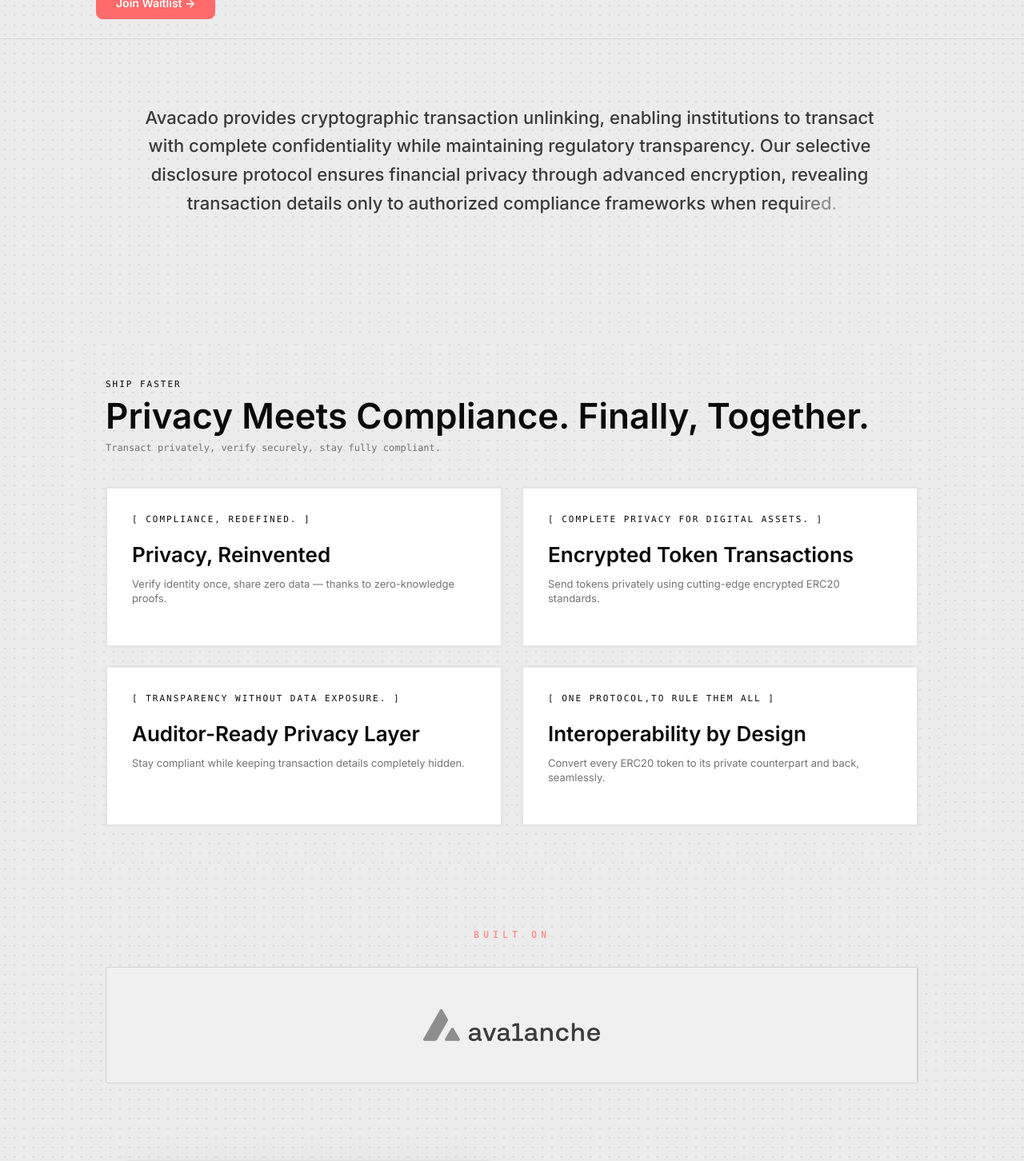
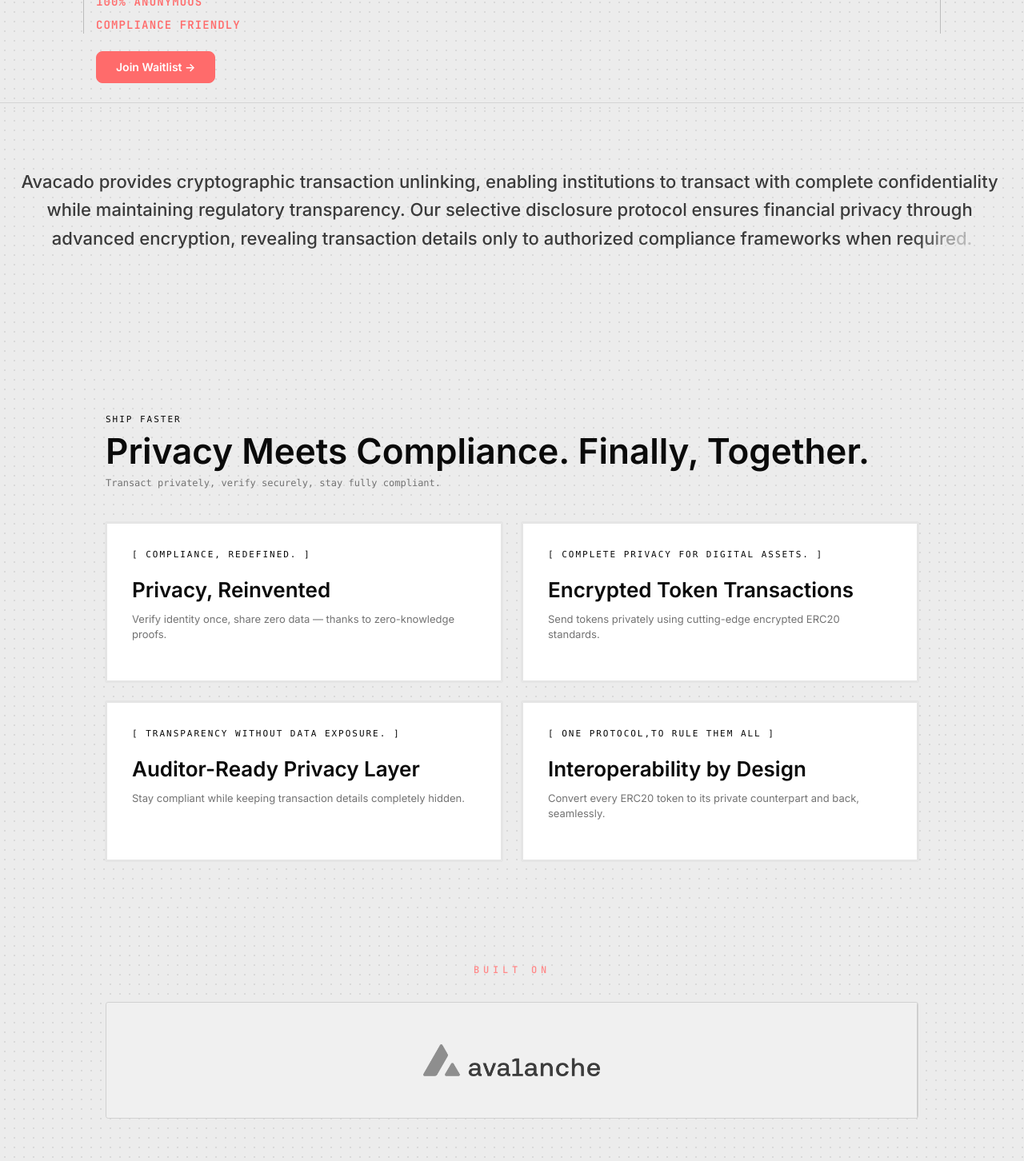
Before and after one commit to avacadoe/join-waitlist, a Next.js app: page / in a window 1280 px wide. Shown: the part 880-2332 px from the top of the page at 80% size. Built offline with nearby package versions, Linux system fonts and the light colour scheme; no server answers; the database is empty; a web font is replaced by a local one.

Commit message:
more changes

```diff
--- a/app/docs/page.tsx
+++ b/app/docs/page.tsx
@@ -82,7 +82,7 @@ export default function DocsPage() {
       <ScrollProgressLine />
       <Navbar />
       <main
-        className="min-h-screen"
+        className="min-h-screen overflow-x-hidden pt-16 lg:pt-20"
         style={{
           backgroundColor: "#ECECEC",
           backgroundImage:
@@ -91,7 +91,7 @@ export default function DocsPage() {
         }}
       >
         {/* Header */}
-        <section className="border-b border-black/10 pt-24 pb-16 lg:pt-32 lg:pb-20">
+        <section className="border-b border-black/10 pt-8 pb-16 lg:pt-12 lg:pb-20">
           <div className="mx-auto max-w-[1200px] px-6 lg:px-16">
             <motion.div
               initial={{ opacity: 0, y: 20 }}
@@ -106,7 +106,7 @@ export default function DocsPage() {
                 </span>
               </div>
               <h1
-                className="text-[48px] lg:text-[72px] font-bold tracking-[-0.04em] text-[#1F1F1F] leading-[1.1] mb-6"
+                className="text-[32px] sm:text-[48px] lg:text-[72px] font-bold tracking-[-0.04em] text-[#1F1F1F] leading-[1.1] mb-6 overflow-constrain"
                 style={{
                   fontFamily: "'Scto Grotesk A', Inter, -apple-system, sans-serif",
                 }}
@@ -180,7 +180,7 @@ export default function DocsPage() {
                   />
 
                   {/* Menu */}
-                  <div className="lg:hidden fixed inset-y-0 right-0 w-80 bg-white z-50 shadow-2xl overflow-y-auto">
+                  <div className="lg:hidden fixed inset-y-0 right-0 w-[min(320px,90vw)] bg-white z-50 shadow-2xl overflow-y-auto">
                     <div className="p-6">
                       <div className="flex items-center justify-between mb-6">
                         <h3 className="text-[18px] font-semibold text-[#1F1F1F]">Contents</h3>
@@ -224,7 +224,7 @@ export default function DocsPage() {
               )}
 
               {/* Content */}
-              <div className="prose prose-neutral max-w-none">
+              <div className="prose prose-neutral max-w-none overflow-x-hidden">
                 {/* Overview */}
                 <Section id="overview" title="Overview">
                   <p>
@@ -760,7 +760,7 @@ function ProcessStep({ step, title, children }: { step: string; title: string; c
 
 function CodeBlock({ children, className = "" }: { children: React.ReactNode; className?: string }) {
   return (
-    <pre className={`p-4 bg-[#1F1F1F] text-[#E0E0E0] rounded-[2px] overflow-x-auto font-mono text-[13px] ${className}`}>
+    <pre className={`p-4 bg-[#1F1F1F] text-[#E0E0E0] rounded-[2px] overflow-x-auto font-mono text-[13px] max-w-full ${className}`}>
       <code>{children}</code>
     </pre>
   );
--- a/app/globals.css
+++ b/app/globals.css
@@ -24,6 +24,23 @@
   font-weight: 500;
   font-style: normal;
   font-display: swap;
+}
+
+/* Prevent horizontal scrolling on mobile */
+html, body {
+  overflow-x: hidden;
+  max-width: 100vw;
+}
+
+* {
+  box-sizing: border-box;
+}
+
+/* Ensure all elements stay within viewport */
+.overflow-constrain {
+  max-width: 100%;
+  overflow-wrap: break-word;
+  word-wrap: break-word;
 }
 
 :root {
--- a/app/page.tsx
+++ b/app/page.tsx
@@ -51,7 +51,7 @@ export default function Home() {
       <Navbar />
 
       <main
-        className="min-h-screen"
+        className="min-h-screen overflow-x-hidden pt-16 lg:pt-20"
         style={{
           backgroundColor: "#ECECEC",
           backgroundImage:
@@ -82,14 +82,14 @@ export default function Home() {
           </div>
 
           {/* Content */}
-          <div className="relative z-[1] mx-auto flex h-full w-full max-w-[1200px] px-6 py-16 lg:px-16 lg:py-24">
+          <div className="relative z-[1] mx-auto flex h-full w-full max-w-[1200px] px-6 py-16 lg:px-16 lg:py-24 overflow-x-hidden">
             <div className="grid h-full w-full min-h-[70vh] gap-8 md:grid-cols-2">
               {/* Left */}
               <div className="relative top-6 flex flex-col justify-between px-2 pt-4 lg:top-10 lg:px-4">
                 <div>
                   {/* Animated hero title - AVAX style character reveal */}
                   <h1
-                    className="text-balance font-bold leading-[1.02] text-[48px] sm:text-[64px] lg:text-[96px]"
+                    className="text-balance font-bold leading-[1.02] text-[32px] sm:text-[48px] md:text-[64px] lg:text-[96px] overflow-constrain"
                     style={{
                       letterSpacing: "-0.02em",
                       color: "#FF6B6B",
@@ -292,7 +292,7 @@ export default function Home() {
           <div className="relative z-[1] flex mt-[40px] mb-[40px] items-center justify-center">
             <div className="w-full text-center">
               <ScrollTextFill
-                className="mx-auto max-w-[920px] text-[15px] md:text-[17px] lg:text-[22px] leading-relaxed font-medium"
+                className="mx-auto max-w-[min(920px,95vw)] text-[15px] md:text-[17px] lg:text-[22px] leading-relaxed font-medium overflow-constrain"
                 baseColor="rgba(58, 58, 58, 0.25)"
                 fillColor="#3A3A3A"
               >
@@ -304,7 +304,7 @@ export default function Home() {
 
         {/* Feature section */}
         <section
-          className="section-paper section-frame mx-auto mt-28 max-w-[860px] md:max-w-[980px] lg:max-w-[1080px] px-4 md:px-6 lg:px-8 py-8 md:py-10 lg:py-12 relative"
+          className="section-paper section-frame mx-auto mt-28 max-w-[min(860px,95vw)] md:max-w-[min(980px,95vw)] lg:max-w-[min(1080px,95vw)] px-4 md:px-6 lg:px-8 py-8 md:py-10 lg:py-12 relative overflow-x-hidden"
           aria-labelledby="greptile-section-title"
           style={{
             backgroundColor: "#ECECEC",
@@ -374,7 +374,7 @@ export default function Home() {
 
         {/* Powered by section */}
         <section
-          className="mx-auto mt-20 max-w-[1080px] px-4 md:px-6 lg:px-8"
+          className="mx-auto mt-20 max-w-[min(1080px,95vw)] px-4 md:px-6 lg:px-8 overflow-x-hidden"
           aria-labelledby="powered-by-title"
         >
           <div className="flex items-center justify-center">
@@ -444,7 +444,7 @@ export default function Home() {
           className="mt-24 px-6 pb-24 md:px-10"
           aria-labelledby="waitlist-title"
         >
-          <div className="mx-auto flex w-full max-w-[980px] flex-col items-center gap-10 md:flex-row md:items-center md:justify-center">
+          <div className="mx-auto flex w-full max-w-[min(980px,95vw)] flex-col items-center gap-10 md:flex-row md:items-center md:justify-center overflow-x-hidden">
             {/* Form - slide from left */}
             <SlideIn direction="left" className="w-full md:w-1/2">
               <div className="h-full rounded-[12px] border border-black/10 bg-white/70 p-6 shadow-[0_20px_60px_rgba(0,0,0,0.08)]">
--- a/components/navbar.tsx
+++ b/components/navbar.tsx
@@ -69,7 +69,7 @@ export function Navbar() {
 
   return (
     <header
-      className="sticky top-0 z-50 border-b border-black/10 bg-[#ECECEC]/90 backdrop-blur transition-colors relative"
+      className="fixed top-0 w-full z-50 border-b border-black/10 bg-[#ECECEC]/90 backdrop-blur transition-colors relative"
       style={{
         backgroundColor: "#ECECEC",
         backgroundImage: "radial-gradient(circle, rgba(0,0,0,0.08) 1px, transparent 1px)",
```
